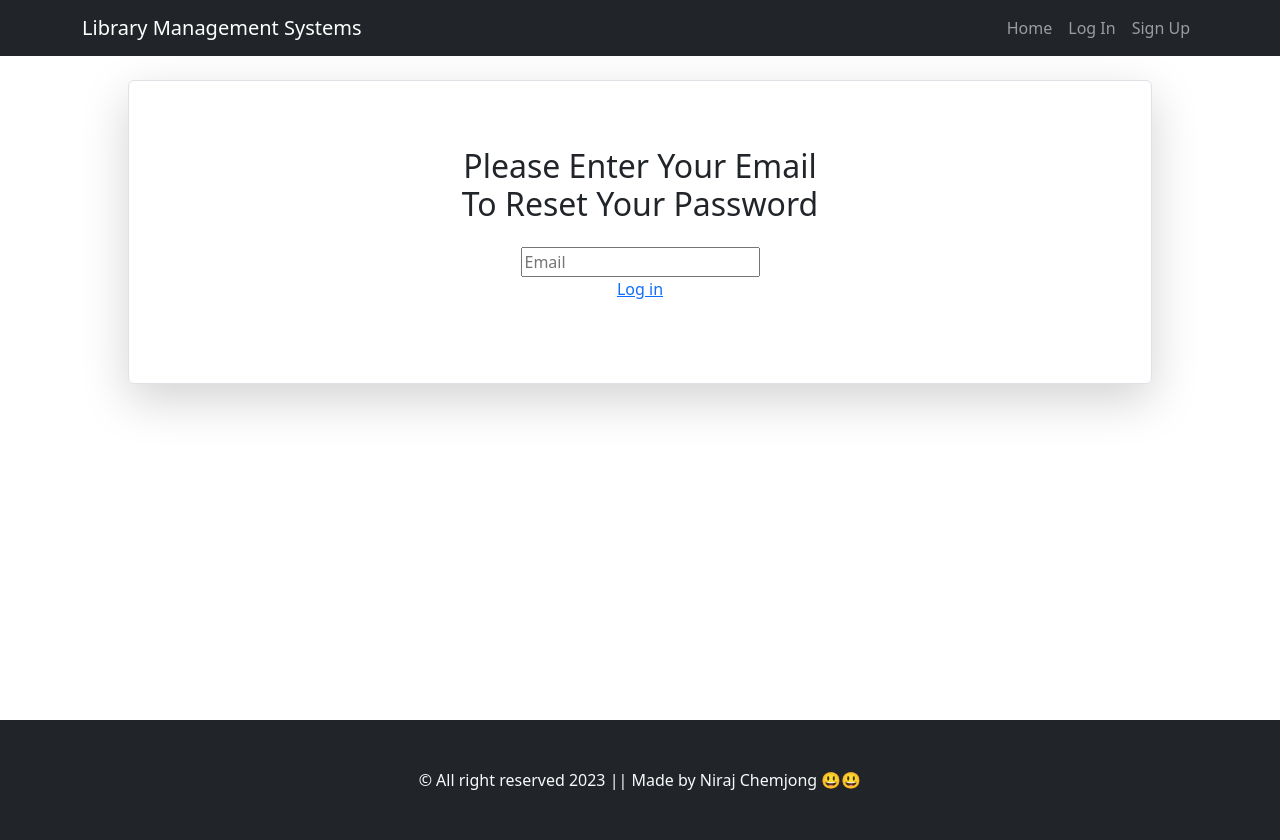
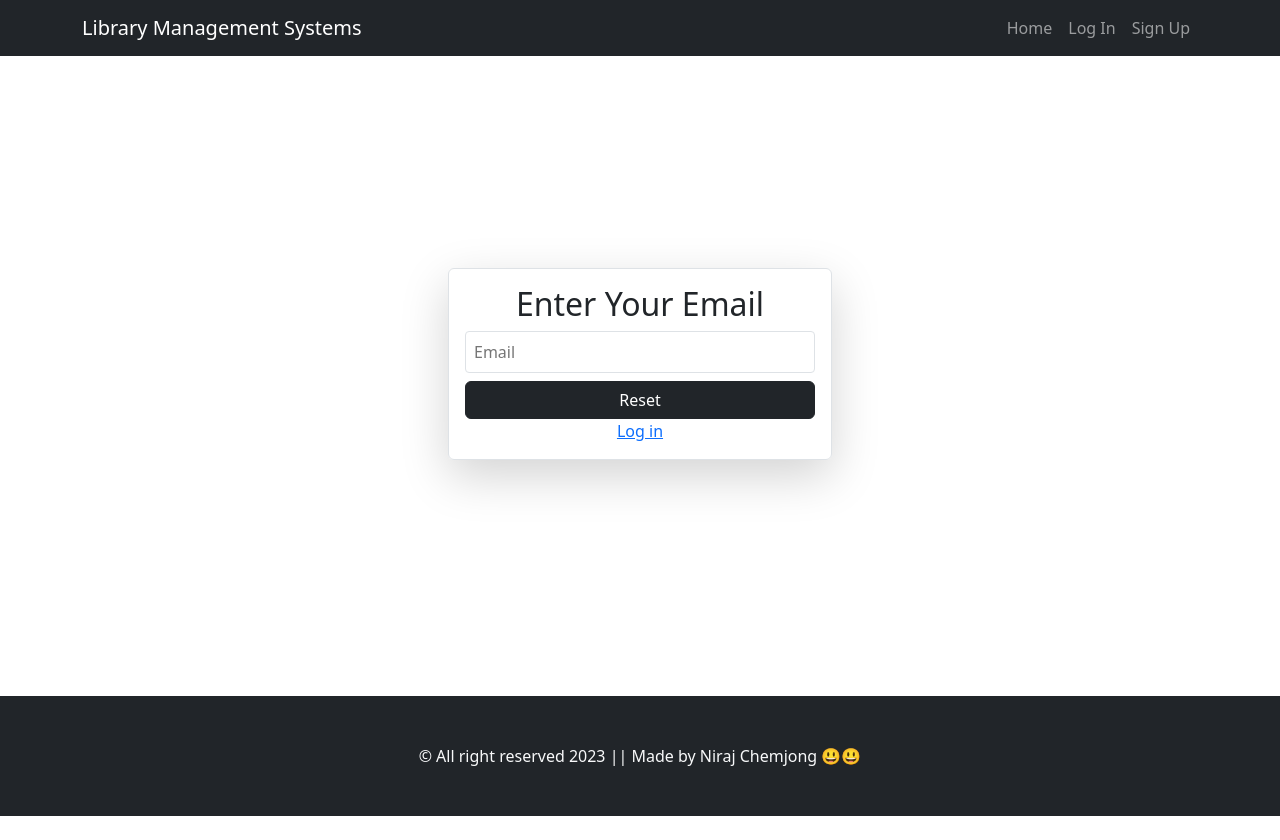
Before and after one commit to Nirajchemjong/LibraryManagementSystem, a React (Create React App) app: page /reset-password in a window 1280 px wide. After the commit the page ends 816 px from the top, so only its background shows below. Built offline with nearby package versions, Linux system fonts and the light colour scheme; no server answers; the database is empty.

Commit message:
finished reset password

```diff
--- a/src/App.css
+++ b/src/App.css
@@ -3,7 +3,7 @@
 }
 
 .admin-layout {
-    width: 100%;
+    /* width: 80%; */
     display: flex;
     justify-content: center;
     align-items: center;
@@ -11,7 +11,7 @@
 
 .admin-form {
     /* width: 40%; */
-    width: 40rem;
+    /* width: 40rem; */
     display: flex;
     justify-content: center;
     align-items: center;
@@ -38,7 +38,7 @@
     /* margin: 5rem auto; */
 
     margin-top: 4rem;
-    width: 30em;
+    width: 23rem;
     border-radius: 20px;
     box-shadow: rgba(91, 88, 88, 0.755) .2rem .2rem .9rem .2rem;
     /* padding: 30px 10px 30px 10px; */
@@ -50,9 +50,21 @@
 }
 
 .reset_layout {
-    width: 80%;
-    height: 19rem;
-    margin: 0 auto;
+    /* width: 80%; */
+    height: 40rem;
+    /* margin: 0 auto; */
+    /* padding: 3rem; */
     display: flex;
     flex-direction: column;
+    justify-content: center;
+    align-items: center;
 }
+
+.reset_form {
+    /* width: 50%; */
+    width: 24rem;
+    margin: 3rem;
+    display: flex;
+    flex-direction: column;
+
+}
--- a/src/pages/sign-up-sign-in/Login.js
+++ b/src/pages/sign-up-sign-in/Login.js
@@ -81,6 +81,7 @@ const Login = () => {
           <div className='login '>
             {loginData.map((item) => (
               <CustomInput
+                // key={item.uid}
                 {...item}
                 onChange={handleOnChange}
                 // className='w-3'
--- a/src/pages/sign-up-sign-in/ResetPassword.js
+++ b/src/pages/sign-up-sign-in/ResetPassword.js
@@ -1,22 +1,47 @@
-import React from "react";
+import React, { useRef } from "react";
 import { DefaultLayout } from "../../components/layout/DefaultLayout";
+import { Button } from "react-bootstrap";
+import { sendPasswordResetEmail } from "firebase/auth";
+import { auth } from "../../config/firebase-config";
+import { toast } from "react-toastify";
 
 export const ResetPassword = () => {
+  const emailRef = useRef();
+
+  const handleOnReset = () => {
+    const { value } = emailRef.current;
+    sendPasswordResetEmail(auth, value)
+      .then(() => {
+        toast.success("Reset link sent to your email");
+      })
+      .catch((error) => {
+        toast.error(error.message);
+      });
+  };
+
   return (
     <DefaultLayout>
-      <div className='reset_layout admin-form text-center border mt-4 p-3 shadow-lg rounded'>
-        <p>
-          <h2>
-            Please Enter Your Email <br /> To Reset Your Password
-          </h2>
-        </p>
-        <input
-          type='text'
-          placeholder='Email'
-        />
-        <p className='text-center d-grid'>
-          <a href='/login'> Log in</a>
-        </p>
+      <div className='reset_layout '>
+        <div className='reset_form text-center border mt-4 p-3 shadow-lg rounded'>
+          <h2>Enter Your Email</h2>
+          <input
+            ref={emailRef}
+            type='email'
+            placeholder='Email'
+            className='rounded-1 border p-2'
+            required
+          />
+          <Button
+            variant='dark mt-2'
+            onClick={handleOnReset}
+            // required
+          >
+            Reset
+          </Button>
+          <div className='text-center'>
+            <a href='/login'> Log in</a>
+          </div>
+        </div>
       </div>
     </DefaultLayout>
   );
```
